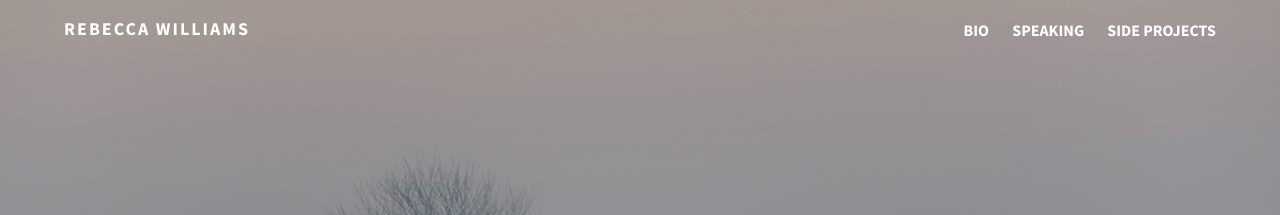
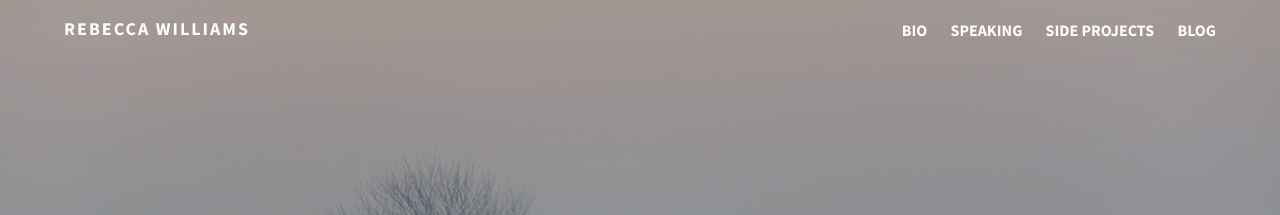
Before and after one commit to rebeccawilliams/rebeccawilliams.us, a Jekyll site: the page built from about.md, in a window 1280 px wide and 900 px high. Shown: the top 215 px of the window. Built offline with Jekyll 4.4.1, drawn with Linux system fonts in a browser that asks for light colours; comment, search, counter and statistics services are not loaded.

Commit message:
Update head.html

```diff
--- a/_includes/head.html
+++ b/_includes/head.html
@@ -67,6 +67,9 @@
             <li>
               <a href="/projects" title="{{ site.title }}">Side Projects</a>
             </li>
+             <li>
+              <a href="/blog" title="{{ site.title }}">Blog</a>
+            </li>
 
             {% for link in site.links %}
                 <li><a href="{% if link.external %}{{ link.url }}{% else %}{{ site.url }}{{ link.url }}{% endif %}" {% if link.external %}target="_blank"{% endif %}>{{ link.title }}</a></li>
```
